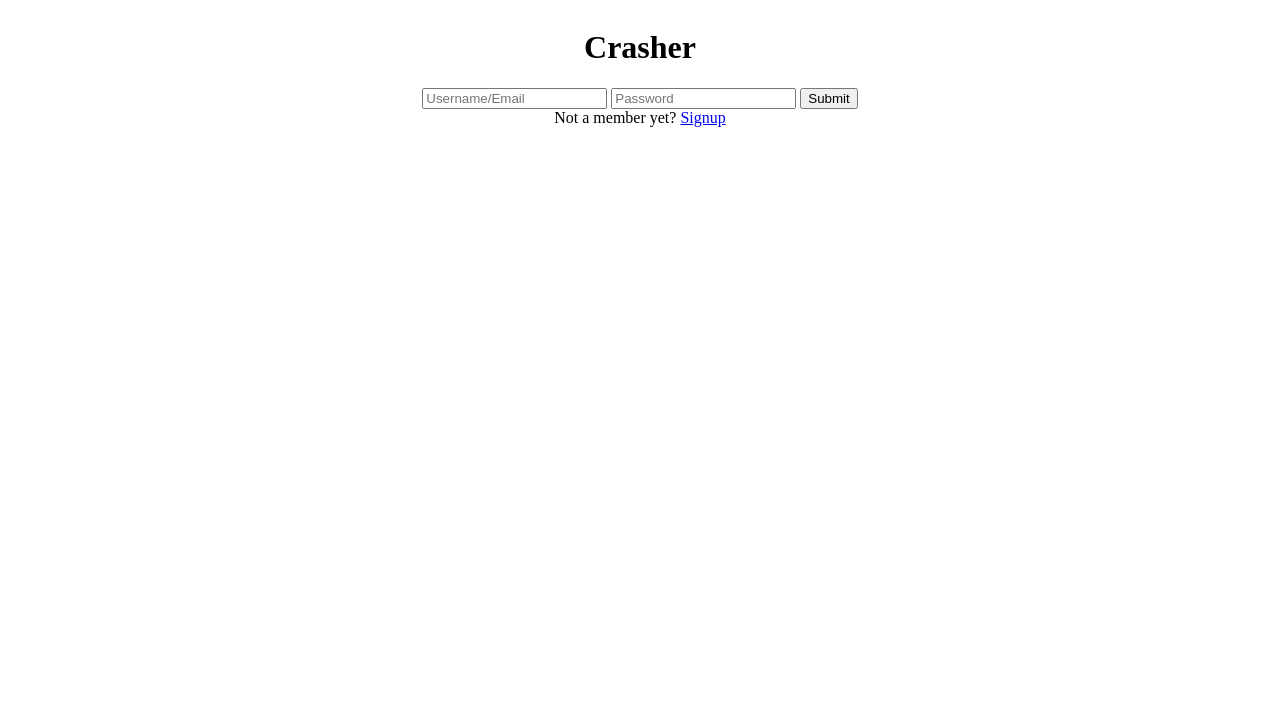
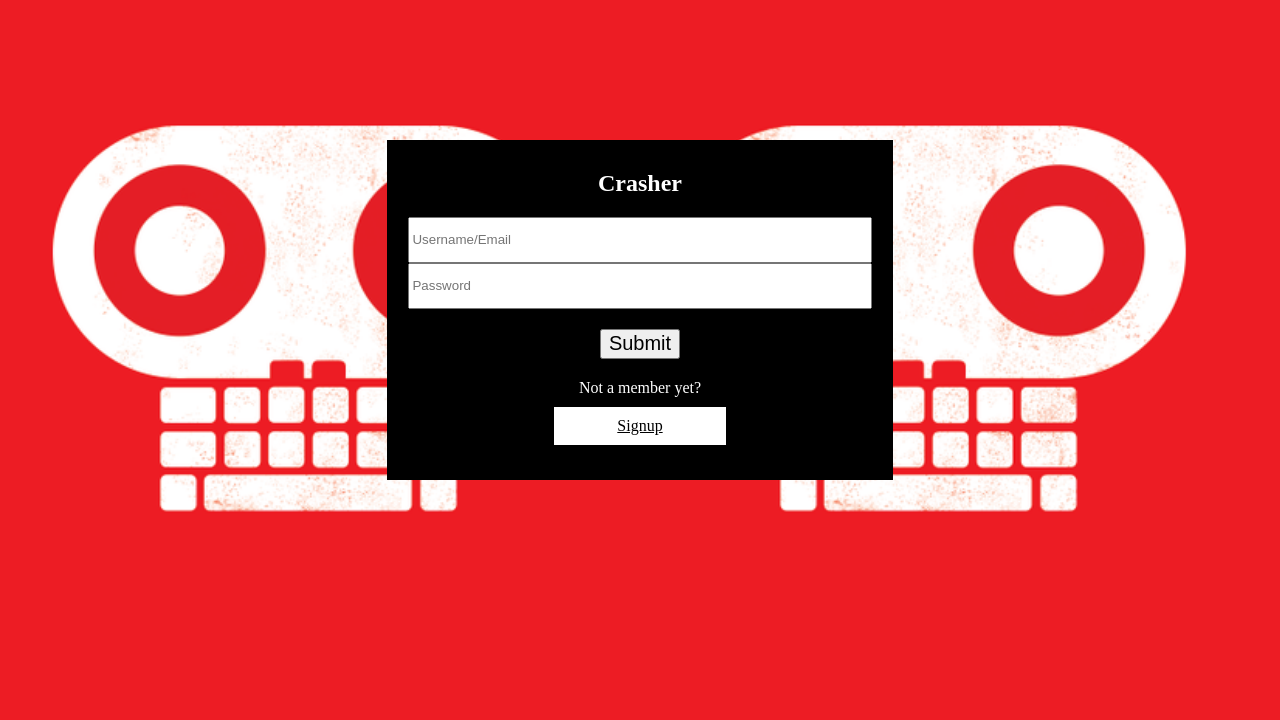
Before and after one commit to simply-grandoit/sb_rc_hackathon, a Node server app: page /login in a window 1280 px wide. Shown: the top 720 px of the page. Run offline with Node 20, Linux system fonts and the light colour scheme; some libraries are stand-ins or nearby versions.

Commit message:
styled the sign up and login pages, need to add final touches

```diff
--- a/crashers/app/routes.js
+++ b/crashers/app/routes.js
@@ -59,7 +59,7 @@ module.exports = function(app, passport, db, ObjectId) {
   app.post('/crash', (req, res) => {
     db.collection('crash').save({
       title: req.body.title,
-      location: req.body.location,
+      location: req.body.address,
       url: req.body.url,
       time: req.body.time,
       date: req.body.date,
--- a/crashers/public/css/style.css
+++ b/crashers/public/css/style.css
@@ -105,3 +105,46 @@ body.form_page {
   width: 48%;
   display: inline;
 }
+
+/*--------------------------Login Page Styles-----------------------*/
+
+body.login_page, body.signup_page {
+  background-image: url("../img/rcLogoRed.png");
+  background-size: contain;
+}
+
+section.login_form, section.signup_form {
+  padding-top: 20px;
+  padding-bottom: 20px;
+  background-color: black;
+  width: 40%;
+  min-height: 300px;
+  margin: 140px auto;
+  color: white;
+  text-align: center;
+}
+
+section.login_form h1, section.signup_form h1 {
+  margin-top: 10px;
+}
+
+section.login_form input, section.signup_form input {
+  width: 90%;
+  height: 40px;
+}
+
+section.login_form form input.submit_btn, section.signup_form form input.submit_btn {
+  margin: 20px auto;
+  font-size: 20px;
+  width: 80px;
+  height: 30px;
+}
+
+section.login_form a, section.signup_form a {
+  display: block;
+  background-color: white;
+  color: black;
+  width: 30%;
+  padding: 10px;
+  margin: 10px auto;
+}
--- a/crashers/views/login.ejs
+++ b/crashers/views/login.ejs
@@ -5,18 +5,21 @@
   <meta charset="UTF-8">
   <meta name="viewport" content="width=device-width, initial-scale=1.0">
   <meta http-equiv="X-UA-Compatible" content="ie=edge">
-  <link rel="stylesheet" href="css/registration.css">
+  <link rel="stylesheet" href="css/style.css">
   <title>Crashers</title>
 </head>
 
-<body>
-  <h1>Crasher</h1>
-  <form class="" action="/login" method="post">
-    <input type="text" name="email" placeholder="Username/Email">
-    <input type="password" name="password" placeholder="Password">
-    <input type="submit" value="Submit">
-  </form>
-  <span>Not a member yet? <a href="signup">Signup</a></span>
+<body class="login_page">
+  <section class="login_form">
+    <h1>Crasher</h1>
+    <form class="" action="/login" method="post">
+      <input type="text" name="email" placeholder="Username/Email">
+      <input type="password" name="password" placeholder="Password">
+      <input type="submit" class="submit_btn" value="Submit">
+    </form>
+    <span>Not a member yet?</span>
+    <a href="signup">Signup</a>
+  </section>
 </body>
 
 </html>
```
Also changed, not shown: crashers/views/signup.ejs (+7 -4 lines), crashers/public/img/rcLogoRed.png (added).
